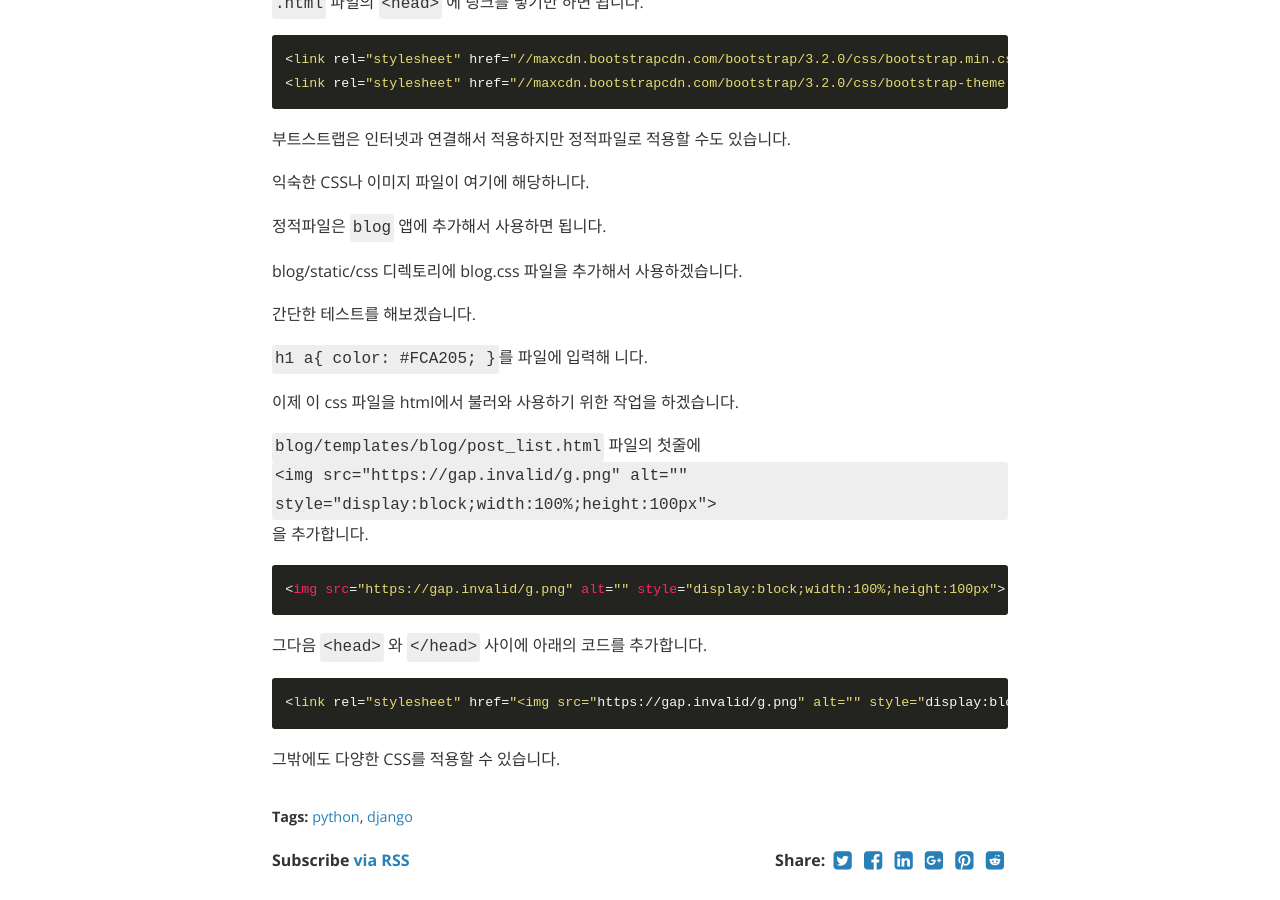
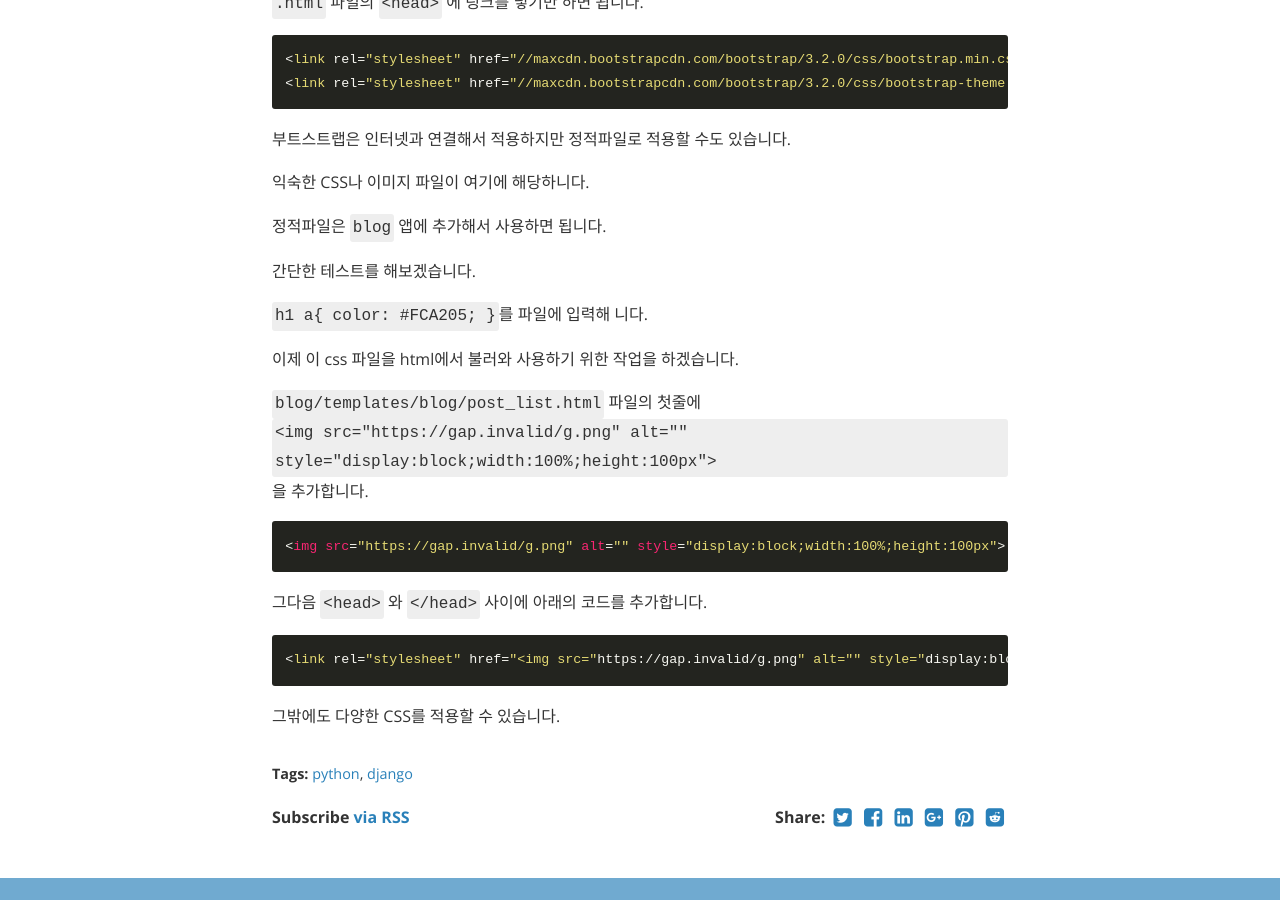
Before and after one commit to sangmunjeong/sangmunjeong.github.io, a Jekyll site: the page built from _posts/2019-06-19-djangostart10.markdown, in a window 1280 px wide and 900 px high, scrolled down 568 px. Built offline with Jekyll 4.4.1, drawn with Linux system fonts in a browser that asks for light colours; nearby versions of some CDN libraries.

Commit message:
Update 2019-06-19-djangostart10.markdown

```diff
--- a/_posts/2019-06-19-djangostart10.markdown
+++ b/_posts/2019-06-19-djangostart10.markdown
@@ -31,8 +31,6 @@ tags: python django
 
 정적파일은 `blog` 앱에 추가해서 사용하면 됩니다.
 
-blog/static/css 디렉토리에 blog.css 파일을 추가해서 사용하겠습니다.
-
 간단한 테스트를 해보겠습니다.
 
 `h1 a{ color: #FCA205; }`를 파일에 입력해 니다.
```
